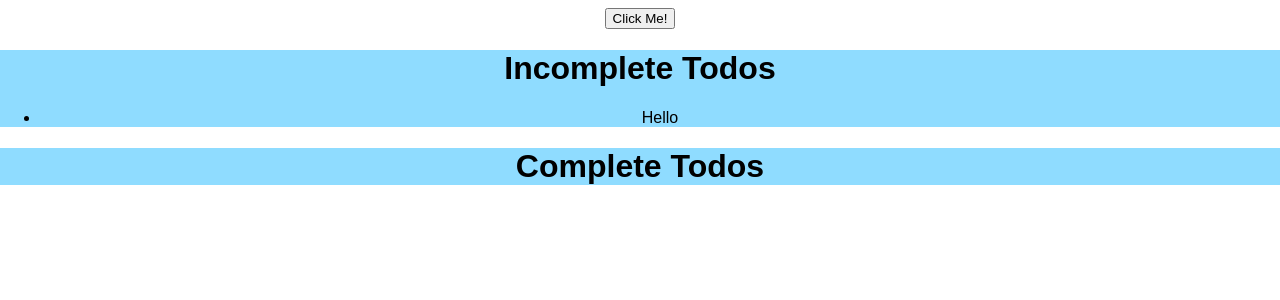
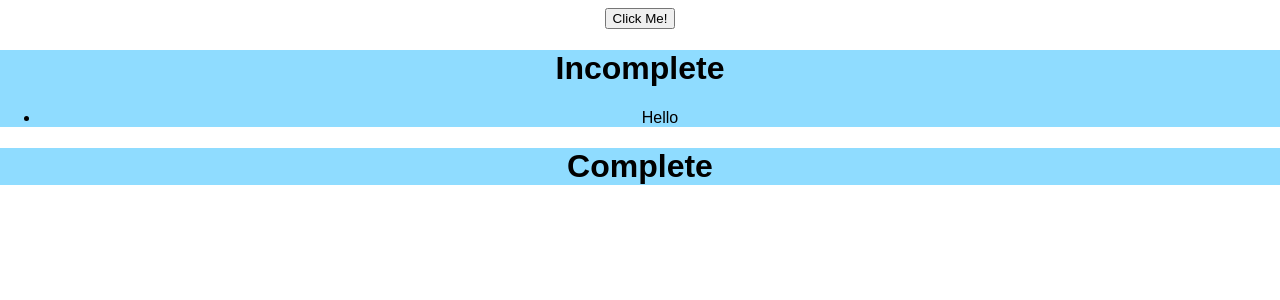
Before and after one commit to rice-apps/redux-todo-app-example, a React app: page / in a window 1280 px wide. Shown: the top 300 px of the page. Built offline with nearby package versions, Linux system fonts and the light colour scheme.

Commit message:
Abstracted invariant logic between components; fixed toggle behavior for completed todos

```diff
--- a/src/components/CompleteTodoDisplay.js
+++ b/src/components/CompleteTodoDisplay.js
@@ -1,18 +1,16 @@
 import React from 'react'
 import {connect} from 'react-redux';
+import {toggleTodo} from '../actions/TodoActions';
+import TodoDisplay from './TodoDisplay';
 
-const CompleteTodoDisplay = ({todos, bgColor}) => {
+const CompleteTodoDisplay = ({todos, bgColor, toggleTodo}) => {
     let filteredTodos = todos.filter(todo => todo.completed);
-    return (
-        <div style={{backgroundColor: bgColor}}>
-            <h1>Complete Todos</h1>
-            <ul>
-                {filteredTodos.map(todo => (
-                    <li key={todo.ID}>{todo.description}</li>
-                ))}
-            </ul>
-        </div>
-    )
+    return (<TodoDisplay
+    todosCategory={"Complete"}
+    filteredTodos={filteredTodos}
+    bgColor={bgColor}
+    toggleTodo={toggleTodo}
+    />);
 }
 
 export default connect(
@@ -20,6 +18,9 @@ export default connect(
         todos: state.TodoReducer.todos,
         bgColor: state.BackgroundReducer.color,
     }),
-    (dispatch) => ({
-    })
+    (dispatch) => {
+        return {
+            toggleTodo: id => dispatch(toggleTodo(id))
+        }
+    }
 )(CompleteTodoDisplay);
--- a/src/components/IncompleteTodoDisplay.js
+++ b/src/components/IncompleteTodoDisplay.js
@@ -1,24 +1,16 @@
 import React from 'react'
 import {connect} from 'react-redux';
 import {toggleTodo} from '../actions/TodoActions';
+import TodoDisplay from './TodoDisplay';
 
 const IncompleteTodoDisplay = ({todos, bgColor, toggleTodo}) => {
     let filteredTodos = todos.filter(todo => !todo.completed);
-    return (
-        <div style={{backgroundColor: bgColor}}>
-            <h1>Incomplete Todos</h1>
-            <ul>
-                {filteredTodos.map(todo => (
-                    <li
-                    key={todo.ID}
-                    onClick={() => toggleTodo(todo.ID)}
-                    >
-                    {todo.description}
-                    </li>
-                ))}
-            </ul>
-        </div>
-    )
+    return (<TodoDisplay
+    todosCategory={"Incomplete"}
+    filteredTodos={filteredTodos}
+    bgColor={bgColor}
+    toggleTodo={toggleTodo}
+    />);
 }
 
 export default connect(
--- /dev/null
+++ b/src/components/TodoDisplay.js
@@ -0,0 +1,22 @@
+import React from 'react'
+
+const TodoDisplay = ({todosCategory, filteredTodos, bgColor, toggleTodo}) => {
+    console.log(toggleTodo);
+    return (
+        <div style={{backgroundColor: bgColor}}>
+            <h1>{todosCategory}</h1>
+            <ul>
+                {filteredTodos.map(todo => (
+                    <li
+                    key={todo.ID}
+                    onClick={() => toggleTodo(todo.ID)}
+                    >
+                    {todo.description}
+                    </li>
+                ))}
+            </ul>
+        </div>
+    )
+}
+
+export default TodoDisplay;
```
